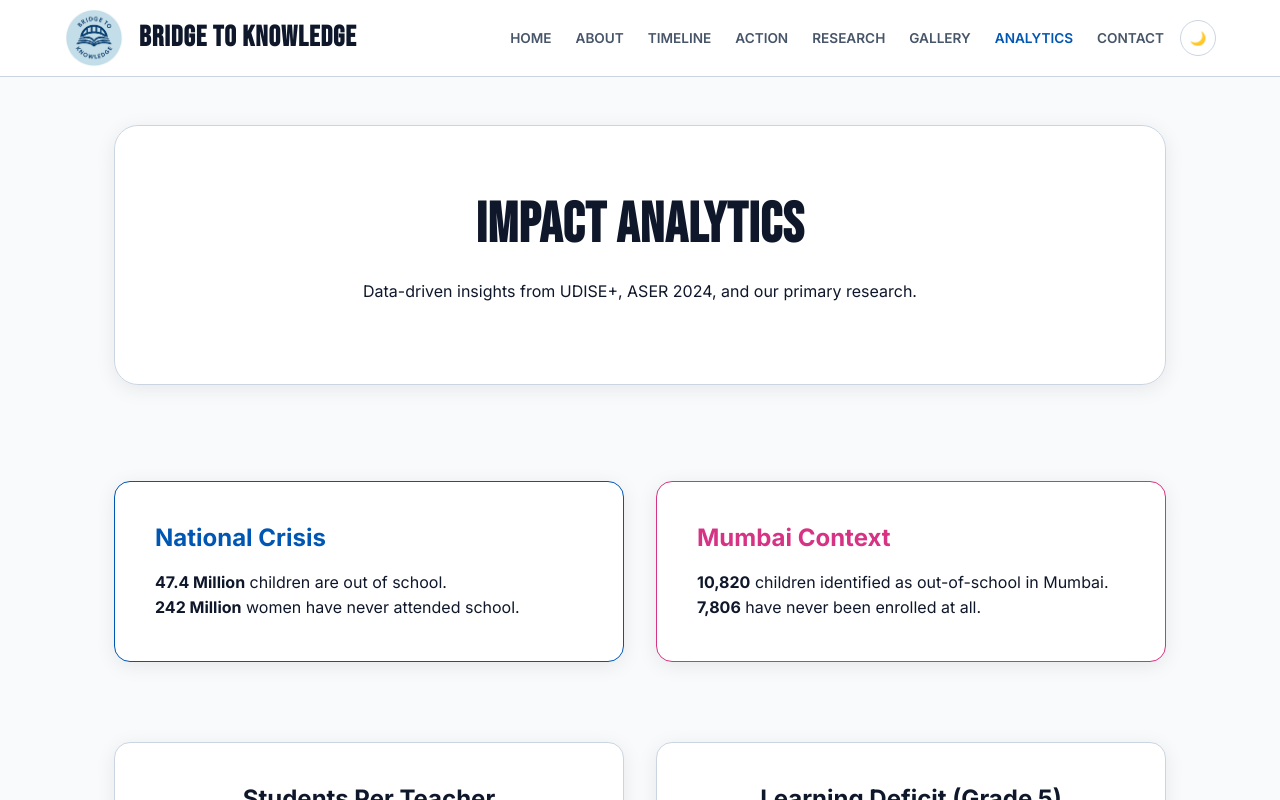
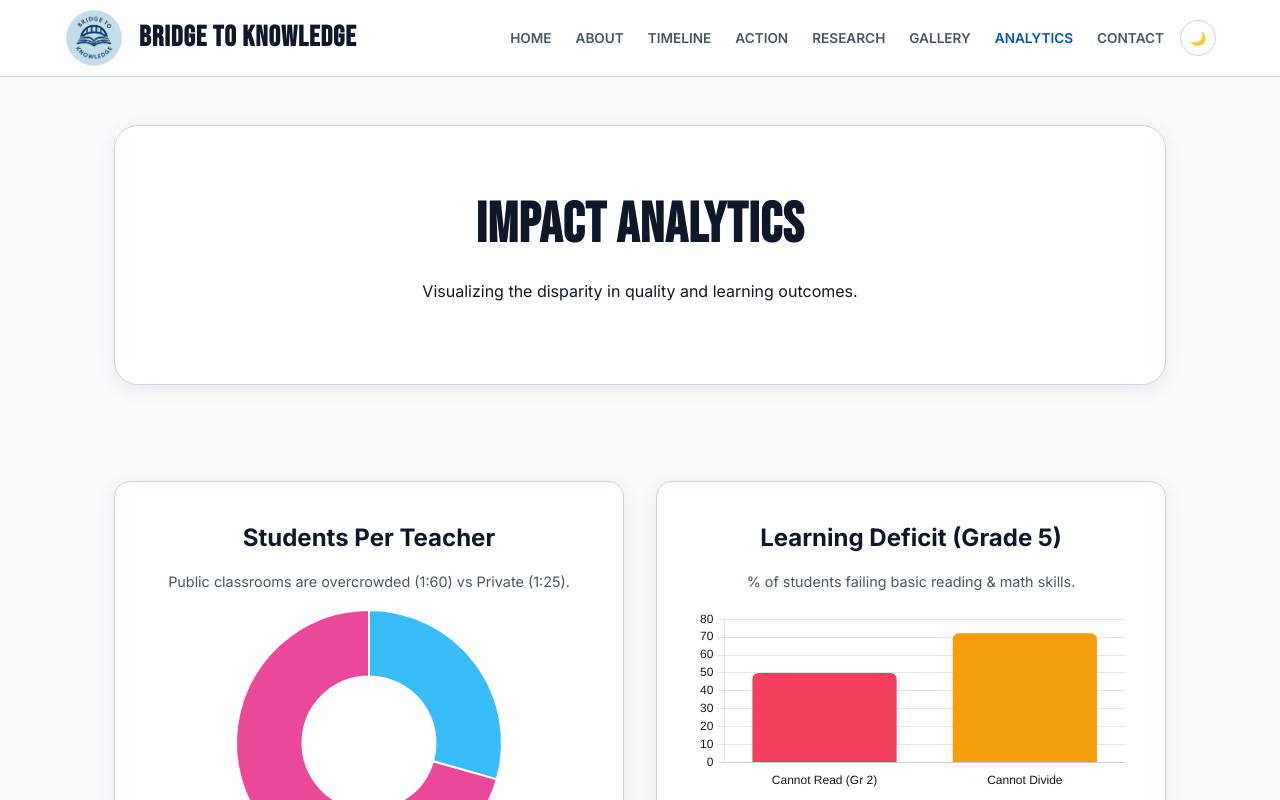
Before and after one commit to Ali-bis/BridgeToKnowledgetest, a React (Vite) app: page /analytics in a window 1280 px wide. Shown: the top 800 px of the page. Built offline with nearby package versions, Linux system fonts and the light colour scheme.

Commit message:
Update Analytics.jsx

```diff
--- a/src/pages/Analytics.jsx
+++ b/src/pages/Analytics.jsx
@@ -69,19 +69,8 @@ const Analytics = () => {
       <div className="hero-banner">
         <h1>IMPACT ANALYTICS</h1>
         <p style={{ maxWidth: '600px', margin: '1rem auto' }}>
-          Data-driven insights from UDISE+, ASER 2024, and our primary research.
+          Visualizing the disparity in quality and learning outcomes.
         </p>
-      </div>
-
-      <div style={{ display: 'grid', gridTemplateColumns: 'repeat(auto-fit, minmax(300px, 1fr))', gap: '2rem', marginBottom: '3rem' }}>
-        <div className="highlight-card" style={{borderColor: 'var(--primary)', textAlign: 'left'}}>
-          <h3 style={{color: 'var(--primary)'}}>National Crisis</h3>
-          <p><strong>47.4 Million</strong> children are out of school. <br/><strong>242 Million</strong> women have never attended school.</p>
-        </div>
-        <div className="highlight-card" style={{borderColor: 'var(--accent)', textAlign: 'left'}}>
-          <h3 style={{ color: 'var(--accent)' }}>Mumbai Context</h3>
-          <p><strong>10,820</strong> children identified as out-of-school in Mumbai.<br/><strong>7,806</strong> have never been enrolled at all.</p>
-        </div>
       </div>
 
       <div style={{ display: 'grid', gridTemplateColumns: 'repeat(auto-fit, minmax(400px, 1fr))', gap: '2rem', marginBottom: '4rem' }}>
```
